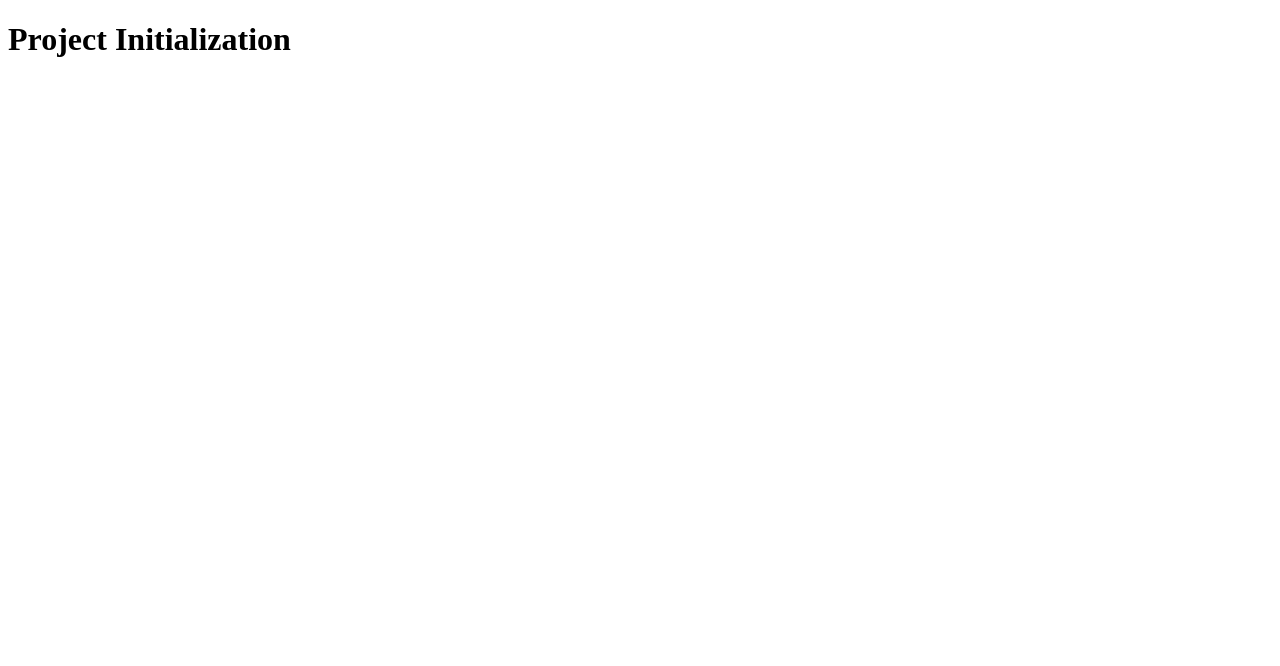
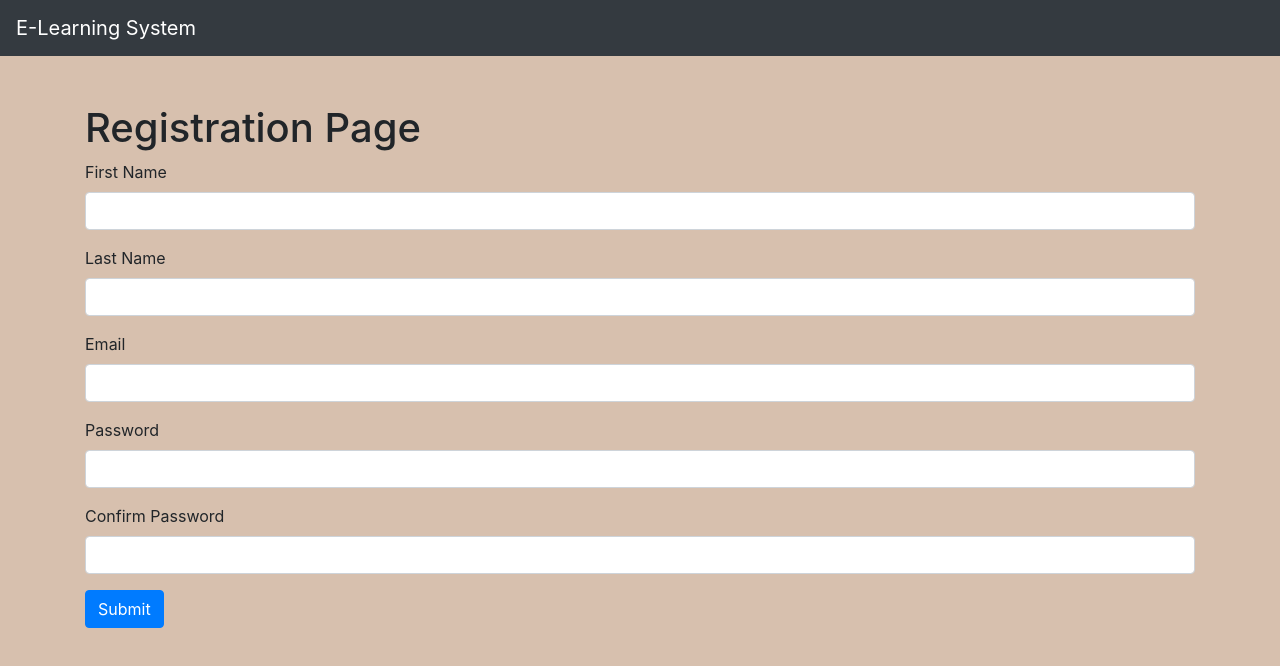
Before and after one commit to framgia/sph-els-arden, a React (Create React App) app in the folder frontend/: page / in a window 1280 px wide. Shown: the top 666 px of the page. Built offline with nearby package versions, Linux system fonts and the light colour scheme.

Commit message:
design ui for registration page

```diff
--- a/frontend/package.json
+++ b/frontend/package.json
@@ -7,6 +7,7 @@
     "@testing-library/jest-dom": "^5.16.5",
     "@testing-library/react": "^13.4.0",
     "@testing-library/user-event": "^13.5.0",
+    "joi-browser": "^13.4.0",
     "react": "^18.2.0",
     "react-dom": "^18.2.0",
     "react-redux": "^8.0.2",
--- a/frontend/public/index.html
+++ b/frontend/public/index.html
@@ -9,6 +9,12 @@
       content="Web site created using create-react-app"
     />
     <link rel="manifest" href="%PUBLIC_URL%/manifest.json" />
+    <link
+      rel="stylesheet"
+      href="https://cdn.jsdelivr.net/npm/bootstrap@4.0.0/dist/css/bootstrap.min.css"
+      integrity="sha384-Gn5384xqQ1aoWXA+058RXPxPg6fy4IWvTNh0E263XmFcJlSAwiGgFAW/dAiS6JXm"
+      crossorigin="anonymous"
+    />
     <title>E-Learning System</title>
   </head>
   <body>
@@ -16,4 +22,19 @@
     <div id="root"></div>
     <!-- body -->
   </body>
+  <script
+    src="https://code.jquery.com/jquery-3.2.1.slim.min.js"
+    integrity="sha384-KJ3o2DKtIkvYIK3UENzmM7KCkRr/rE9/Qpg6aAZGJwFDMVNA/GpGFF93hXpG5KkN"
+    crossorigin="anonymous"
+  ></script>
+  <script
+    src="https://cdn.jsdelivr.net/npm/popper.js@1.12.9/dist/umd/popper.min.js"
+    integrity="sha384-ApNbgh9B+Y1QKtv3Rn7W3mgPxhU9K/ScQsAP7hUibX39j7fakFPskvXusvfa0b4Q"
+    crossorigin="anonymous"
+  ></script>
+  <script
+    src="https://cdn.jsdelivr.net/npm/bootstrap@4.0.0/dist/js/bootstrap.min.js"
+    integrity="sha384-JZR6Spejh4U02d8jOt6vLEHfe/JQGiRRSQQxSfFWpi1MquVdAyjUar5+76PVCmYl"
+    crossorigin="anonymous"
+  ></script>
 </html>
--- /dev/null
+++ b/frontend/src/App.js
@@ -0,0 +1,15 @@
+import Register from "./components/register";
+import Navbar from "./components/navbar";
+
+function App() {
+  return (
+    <div className="App">
+      <Navbar />
+      <div className="container mt-5">
+        <Register />
+      </div>
+    </div>
+  );
+}
+
+export default App;
--- a/frontend/src/components/App.js
+++ /dev/null
@@ -1,9 +0,0 @@
-function App() {
-  return (
-    <div className="App">
-      <h1>Project Initialization</h1>
-    </div>
-  );
-}
-
-export default App;
--- /dev/null
+++ b/frontend/src/components/input.js
@@ -0,0 +1,21 @@
+import React from "react";
+
+const InputField = ({ name, label, value, onChange, type, error }) => {
+  return (
+    <div className="form-group">
+      <label htmlFor={name}>{label}</label>
+      <input
+        onChange={onChange}
+        value={value}
+        id={name}
+        type={type}
+        className="form-control"
+      />
+
+      {/* conditional rendering */}
+      {error && <div className="alert alert-danger">{error}</div>}
+    </div>
+  );
+};
+
+export default InputField;
--- /dev/null
+++ b/frontend/src/components/navbar.js
@@ -0,0 +1,11 @@
+const Navbar = () => {
+  return (
+    <nav className="navbar navbar-dark bg-dark">
+      <span className="navbar-brand bg-dark text-white-50">
+        E-Learning System
+      </span>
+    </nav>
+  );
+};
+
+export default Navbar;
--- /dev/null
+++ b/frontend/src/components/register.js
@@ -0,0 +1,103 @@
+import React from "react";
+import { useSelector } from "react-redux";
+import { useDispatch } from "react-redux";
+
+import { register } from "../features/user";
+import InputField from "./input";
+import { validate, validateField, getErrorMessage } from "./validation";
+
+const Register = () => {
+  const registrant = useSelector((state) => state.registrant.value);
+  const dispatch = useDispatch();
+
+  const handleSubmit = (e) => {
+    e.preventDefault();
+
+    const errors = validate(registrant);
+    const payload = { ...registrant, errors };
+    dispatch(register(payload));
+    // if there are no errors, register through api
+  };
+
+  const handleChange = ({ currentTarget: input }) => {
+    const name = input.id;
+    const value = input.value;
+    const error = {};
+    let payload = {};
+
+    const errors = validateField(name, value);
+
+    if (errors) {
+      const key = errors.path[0];
+      const message = getErrorMessage(errors);
+      error[key] = message;
+
+      const error_payload = { ...registrant.errors, [key]: message };
+      payload = { ...registrant, [name]: value, errors: error_payload };
+    } else {
+      const error_payload = { ...registrant.errors };
+      delete error_payload[name]; // remove the error
+      // console.log(name);
+      payload = { ...registrant, [name]: value, errors: error_payload };
+    }
+
+    // create new object for payload
+    //update state every change in the input field
+    dispatch(register(payload));
+  };
+
+  return (
+    <div>
+      <h1>Registration Page</h1>
+      <form onSubmit={handleSubmit}>
+        <InputField
+          name="first_name"
+          value={registrant.first_name}
+          label="First Name"
+          type="text"
+          onChange={handleChange}
+          error={registrant.errors.first_name}
+        />
+
+        <InputField
+          name="last_name"
+          value={registrant.last_name}
+          label="Last Name"
+          type="text"
+          onChange={handleChange}
+          error={registrant.errors.last_name}
+        />
+
+        <InputField
+          name="email"
+          value={registrant.email}
+          label="Email"
+          type="text"
+          onChange={handleChange}
+          error={registrant.errors.email}
+        />
+
+        <InputField
+          name="password"
+          value={registrant.password}
+          label="Password"
+          type="password"
+          onChange={handleChange}
+          error={registrant.errors.password}
+        />
+
+        <InputField
+          name="password2"
+          value={registrant.password2}
+          label="Confirm Password"
+          type="password"
+          onChange={handleChange}
+          error={registrant.errors.password2}
+        />
+        <button className="btn btn-primary">Submit</button>
+      </form>
+    </div>
+  );
+};
+
+export default Register;
--- /dev/null
+++ b/frontend/src/components/validation.js
@@ -0,0 +1,127 @@
+import Joi from "joi-browser";
+
+const schema = {
+  first_name: Joi.string()
+    .regex(/^[A-Za-z]+$/)
+    .label("First Name")
+    .required(),
+  last_name: Joi.string()
+    .regex(/[a-zA-Z]/)
+    .label("Last Name"),
+  email: Joi.string().email().label("Email"),
+  password: Joi.string().min(8).label("Password"),
+  password2: Joi.string()
+    .min(8)
+    .valid(Joi.ref("password"))
+    .label("Confirm Password"),
+};
+
+// helper functions
+const validate = (obj) => {
+  const { errors, ...state } = obj; // create new object without the errors key
+  const { error } = Joi.validate(state, schema, { abortEarly: false });
+
+  const result = {};
+  if (!error) return result;
+
+  // get the message for every error
+  for (let item of error.details) result[item.path[0]] = getErrorMessage(item);
+
+  return result;
+};
+
+const validateField = (name, value) => {
+  const obj = { [name]: value };
+  const singleSchema = { [name]: schema[name] };
+  const { error } = Joi.validate(obj, singleSchema);
+
+  if (!error) return null;
+
+  return error.details[0];
+};
+
+const getErrorMessage = (error) => {
+  const type = error.type;
+  const key = error.path[0];
+  const label = error.context.label;
+
+  let message = "";
+
+  switch (key) {
+    case "first_name":
+      switch (type) {
+        case "any.empty":
+          message = label + " cannot be empty";
+          break;
+        case "string.regex.base":
+          message = label + " must be letters only";
+          break;
+        default:
+          message = "Unindentified error";
+          break;
+      }
+      break;
+    case "last_name":
+      switch (type) {
+        case "any.empty":
+          message = label + " cannot be empty";
+          break;
+        case "string.regex.base":
+          message = label + " must be letters only";
+          break;
+        default:
+          message = "Unidentified error";
+          break;
+      }
+      break;
+    case "email":
+      switch (type) {
+        case "any.empty":
+          message = label + " cannot be empty";
+          break;
+        case "string.email":
+          message = "Must be a valid email";
+          break;
+        default:
+          message = "Unidentified Error!";
+          break;
+      }
+      break;
+    case "password":
+      switch (type) {
+        case "any.empty":
+          message = label + " cannot be empty";
+          break;
+        case "string.min":
+          message = "Must be at least 8 characters long";
+          break;
+        default:
+          message = "Unidentified error.";
+          break;
+      }
+      break;
+    case "password2":
+      switch (type) {
+        case "any.empty":
+          message = label + " cannot be empty";
+          break;
+        case "string.min":
+          message = "Must be at least 8 characters long";
+          break;
+        case "any.allowOnly":
+          message = "Password does not match";
+          break;
+        default:
+          message = "Unidentified error.";
+          break;
+      }
+      break;
+    default:
+      message = "Unidentified error.";
+      break;
+  }
+
+  return message;
+};
+
+export { validate, validateField, getErrorMessage };
--- /dev/null
+++ b/frontend/src/features/user.js
@@ -0,0 +1,26 @@
+import { createSlice } from "@reduxjs/toolkit";
+
+const initialStateValue = {
+  first_name: "",
+  last_name: "",
+  email: "",
+  password: "",
+  password2: "",
+  errors: {},
+};
+
+export const registrantSlice = createSlice({
+  name: "registrant",
+  initialState: {
+    value: initialStateValue,
+  },
+  reducers: {
+    register: (state, action) => {
+      state.value = action.payload;
+    },
+  },
+});
+
+export const { register } = registrantSlice.actions;
+
+export default registrantSlice.reducer;
--- a/frontend/src/index.js
+++ b/frontend/src/index.js
@@ -1,10 +1,25 @@
-import React from 'react';
-import ReactDOM from 'react-dom/client';
-import App from './components/App';
+import React from "react";
+import ReactDOM from "react-dom/client";
+import App from "./App";
 
-const root = ReactDOM.createRoot(document.getElementById('root'));
+import { configureStore } from "@reduxjs/toolkit";
+import { Provider } from "react-redux";
+import "./style.css";
+
+import registrantReducer from "./features/user";
+
+const store = configureStore({
+  //collection of reducers
+  reducer: {
+    registrant: registrantReducer,
+  },
+});
+
+const root = ReactDOM.createRoot(document.getElementById("root"));
 root.render(
   <React.StrictMode>
-    <App />
+    <Provider store={store}>
+      <App />
+    </Provider>
   </React.StrictMode>
 );
--- /dev/null
+++ b/frontend/src/style.css
@@ -0,0 +1,3 @@
+* {
+  background-color: #d7c0ae;
+}
```
Also changed, not shown: 1 other file (tests, documents, lock files or other folders).
